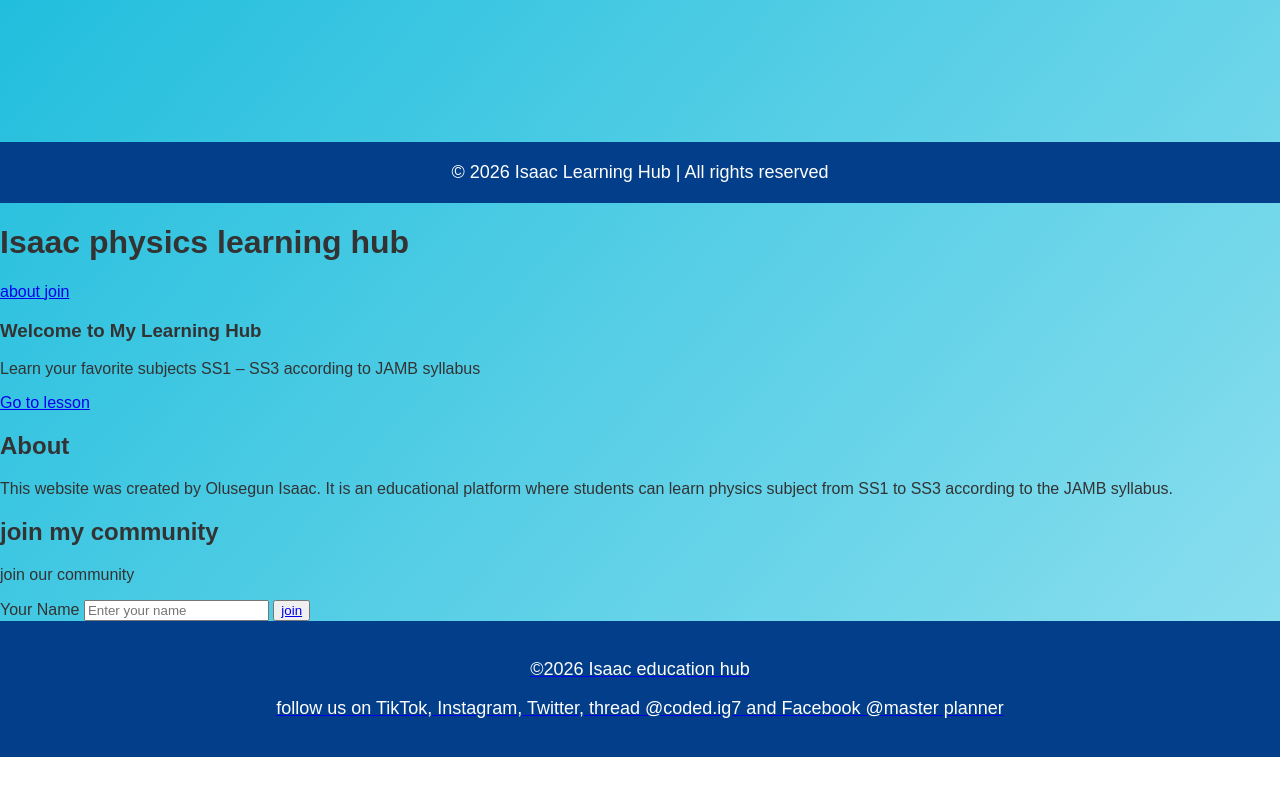
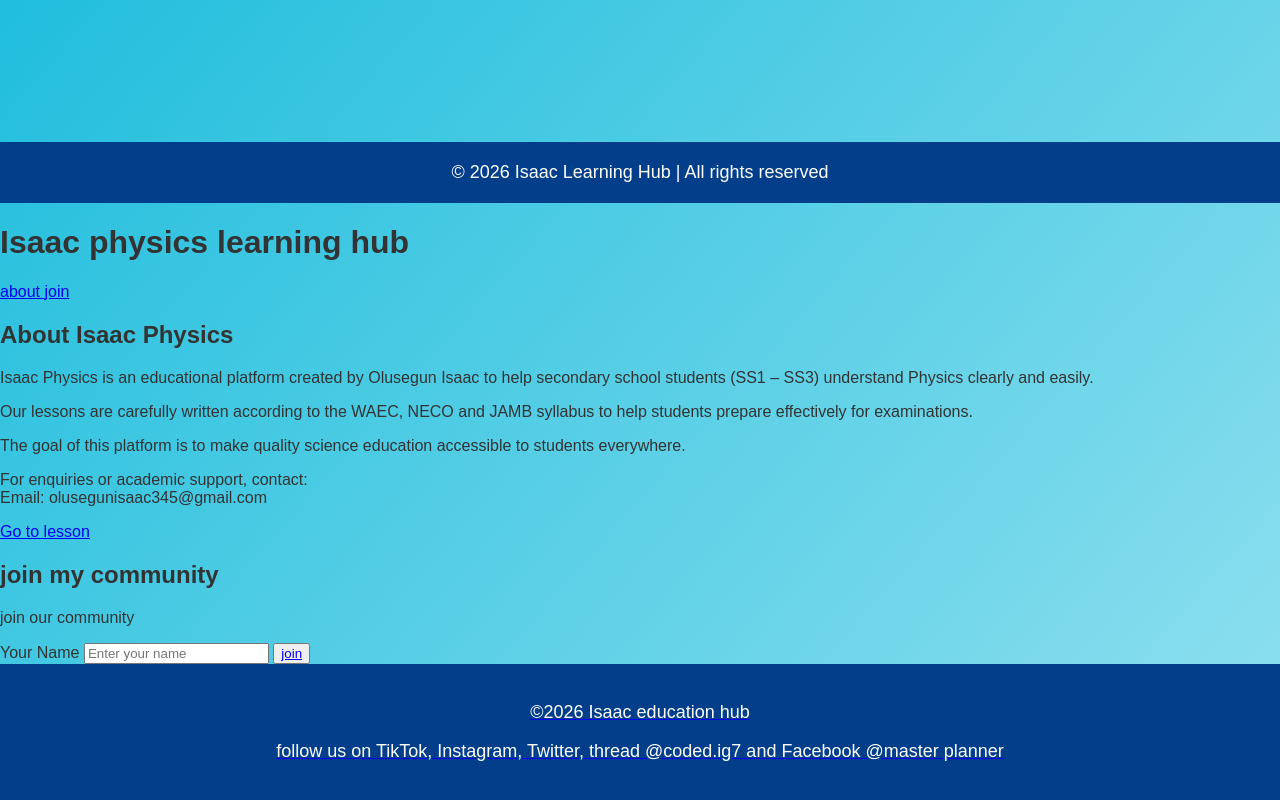
Before and after one commit to oloniyoidowuaugustine-rgb/Isaac-physics-, a plain HTML site: page index.html in a window 1280 px wide. Shown: the part 658-1458 px from the top of the page. Before the commit the page ends 1415 px from the top, so only its background shows below. Drawn offline with Linux system fonts and the light colour scheme.

Commit message:
Update index.html

```diff
--- a/index.html
+++ b/index.html
@@ -104,12 +104,35 @@
 </a>
 </heading>
 
-<section id="lesson"
 
 
-  </div>
-  <h1>Welcome to My Learning Hub</h1>
-  <p>Learn your favorite subjects SS1 – SS3 according to JAMB syllabus</p>
+
+  <section id="about">
+  <h2>About Isaac Physics</h2>
+
+  <p>
+    Isaac Physics is an educational platform created by Olusegun Isaac
+    to help secondary school students (SS1 – SS3) understand Physics
+    clearly and easily.
+  </p>
+
+  <p>
+    Our lessons are carefully written according to the WAEC, NECO
+    and JAMB syllabus to help students prepare effectively for examinations.
+  </p>
+
+  <p>
+    The goal of this platform is to make quality science education
+    accessible to students everywhere.
+  </p>
+
+  <p>
+    For enquiries or academic support, contact:
+    <br>
+    Email: olusegunisaac345@gmail.com
+  </p>
+
+</section>
 
 </div>
 <body>
@@ -117,14 +140,6 @@
 <a class="container"
 href="lesson.html">Go to lesson</a>
 
-<section id="About">
-<h2>About</h2>
-<p>
-This website was created by Olusegun Isaac.
-It is an educational platform where students can learn physics subject
-from SS1 to SS3 according to the JAMB syllabus.
-</p>
-</section>
 
 <section id="join">
   <h2>join my community</h2>
```
